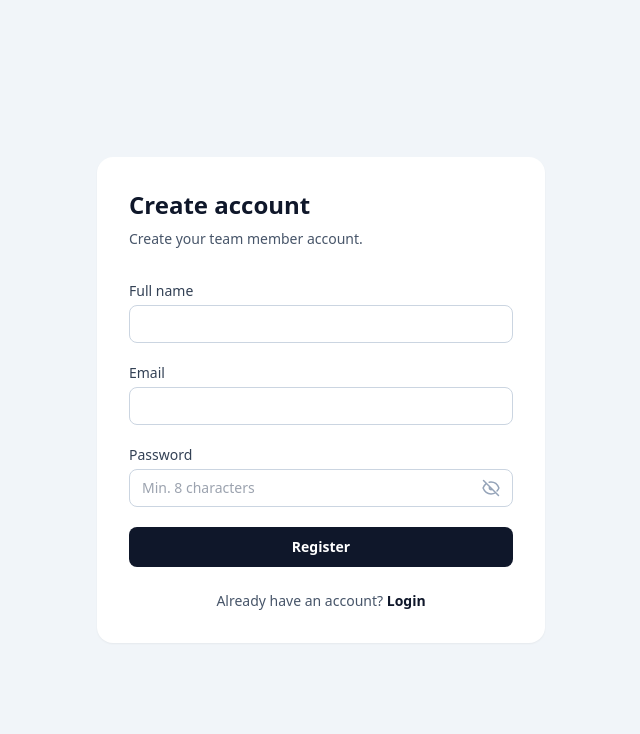
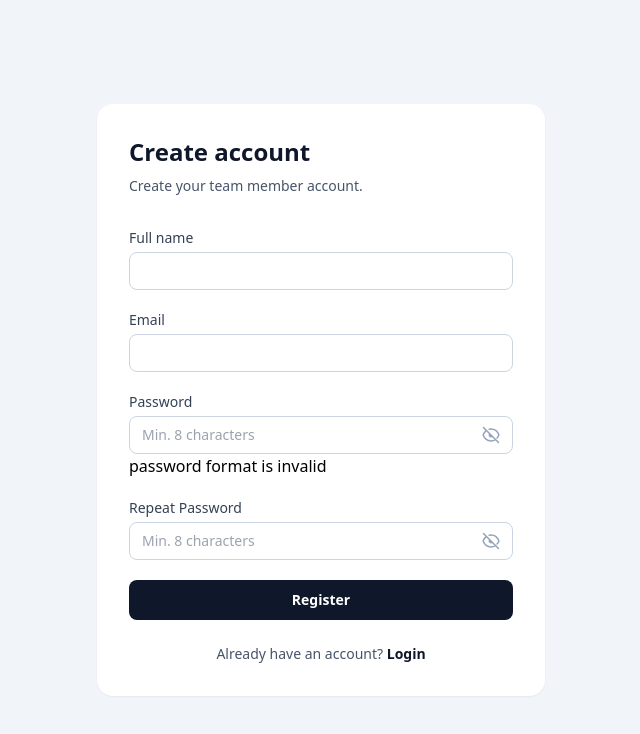
Before and after one commit to muzahidalmoondeveloper-dot/Automated-Task-Manager, a React app in the folder frontend/: page /register in a window 1280 px wide. Shown: the top 734 px of the page, without its empty margins (319-959 px from the left). Built offline with nearby package versions, Linux system fonts and the light colour scheme; no server answers; the HTML template or start-up script is replaced by a standard one.

Commit message:
changed on config and env file

```diff
--- a/frontend/package.json
+++ b/frontend/package.json
@@ -10,6 +10,7 @@
     "preview": "vite preview"
   },
   "dependencies": {
+    "appwrite": "^25.2.0",
     "react": "^19.2.5",
     "react-dom": "^19.2.5",
     "react-hot-toast": "^2.6.0",
--- a/frontend/src/api/client.js
+++ b/frontend/src/api/client.js
@@ -1,4 +1,4 @@
-const API_BASE_URL = import.meta.env.VITE_API_BASE_URL || "/api";
+const API_BASE_URL = import.meta.env.VITE_API_BASE_URL || "/local-host";
 
 export function getAccessToken() {
   return localStorage.getItem("access_token");
@@ -24,7 +24,7 @@ async function request(endpoint, options = {}) {
     headers.Authorization = `Bearer ${token}`;
   }
 
-  const response = await fetch(`${API_BASE_URL}${endpoint}`, {
+  const response = await fetch(`${API_BASE_URL}/api${endpoint}`, {
     ...options,
     headers,
   });
--- /dev/null
+++ b/frontend/src/conf/conf.js
@@ -0,0 +1,3 @@
+const conf = {
+    viteApiBaseUrl: String(import.meta.env.VITE_API_BASE_URL)
+}
--- a/frontend/src/pages/LoginPage.jsx
+++ b/frontend/src/pages/LoginPage.jsx
@@ -35,8 +35,8 @@ export default function LoginPage() {
   const [step, setStep] = useState("login");
 
   const [formData, setFormData] = useState({
-    email: "",
-    password: "",
+    email: "shimantasarker504@gmail.com",
+    password: "Shimanta@123",
   });
 
   const [otpCode, setOtpCode] = useState("");
--- a/frontend/src/pages/RegisterPage.jsx
+++ b/frontend/src/pages/RegisterPage.jsx
@@ -25,8 +25,12 @@ const initialRegisterForm = {
   full_name: "",
   email: "",
   password: "",
+  retype_password: "",
   role: "team_member",
 };
+
+  const regex = /^(?=.*[A-Z])(?=.*\d)(?=.*[!@#$%^&*()_+\-=\[\]{};':"\\|,.<>\/?]).{8,}$/;
+
 
 export default function RegisterPage() {
   const navigate = useNavigate();
@@ -34,6 +38,8 @@ export default function RegisterPage() {
 
   const [step, setStep] = useState("register");
   const [formData, setFormData] = useState(initialRegisterForm);
+  const [isValidPassword,setIsValidPassword] = useState(false);
+  const [isPasswordMatch,setIsPasswordMatch] = useState(false);
   const [otpCode, setOtpCode] = useState("");
   const [isSubmitting, setIsSubmitting] = useState(false);
   const [showPassword, setShowPassword] = useState(false);
@@ -51,6 +57,15 @@ export default function RegisterPage() {
     return () => clearTimeout(timer);
   }, [resendCooldown]);
 
+  useEffect(() => {
+    const result = regex.test(formData.password);
+    console.log("pass",result);
+    setIsValidPassword(result);
+    const match = formData.password === formData.retype_password;
+    setIsPasswordMatch(match);
+    console.log("match-pass",match)
+  },[formData.password,formData.retype_password]);
+
   function handleChange(event) {
     const { name, value } = event.target;
 
@@ -60,10 +75,16 @@ export default function RegisterPage() {
     }));
   }
 
+
+
   async function handleRegister(event) {
     event.preventDefault();
 
     try {
+      if(!isValidPassword || !isPasswordMatch){
+        toast.error("password is invalid check")
+        return
+      }
       setIsSubmitting(true);
 
       const response = await authApi.register(formData);
@@ -171,6 +192,43 @@ export default function RegisterPage() {
                   <EyeIcon visible={showPassword} />
                 </button>
               </div>
+
+                {
+                !isValidPassword ? <p>password format is invalid</p> : null
+                }
+
+            </div>
+
+            <div>
+              <label className="mb-1 block text-sm font-medium text-slate-700">
+                Repeat Password
+              </label>
+
+              <div className="relative">
+                <input
+                  name="retype_password"
+                  type={showPassword ? "text" : "password"}
+                  value={formData.retype_password}
+                  onChange={handleChange}
+                  required
+                  minLength={8}
+
+                  className="w-full rounded-lg border border-slate-300 px-3 py-2 pr-11 text-sm outline-none transition
+                   focus:border-slate-900 focus:ring-2 focus:ring-slate-200 "
+                  placeholder="Min. 8 characters"
+                />
+                <button
+                  type="button"
+                  onClick={() => setShowPassword((v) => !v)}
+                  className="absolute inset-y-0 right-0 flex w-11 items-center justify-center text-slate-400 hover:text-slate-700 transition-colors"
+                  aria-label={showPassword ? "Hide password" : "Show password"}
+                >
+                  <EyeIcon visible={showPassword} />
+                </button>
+              </div>
+              {
+                !isPasswordMatch ? <p>password doesnot match invalid</p> : null
+              }
             </div>
 
             <button
```
Also changed, not shown: 2 other files (tests, documents, lock files or other folders).
